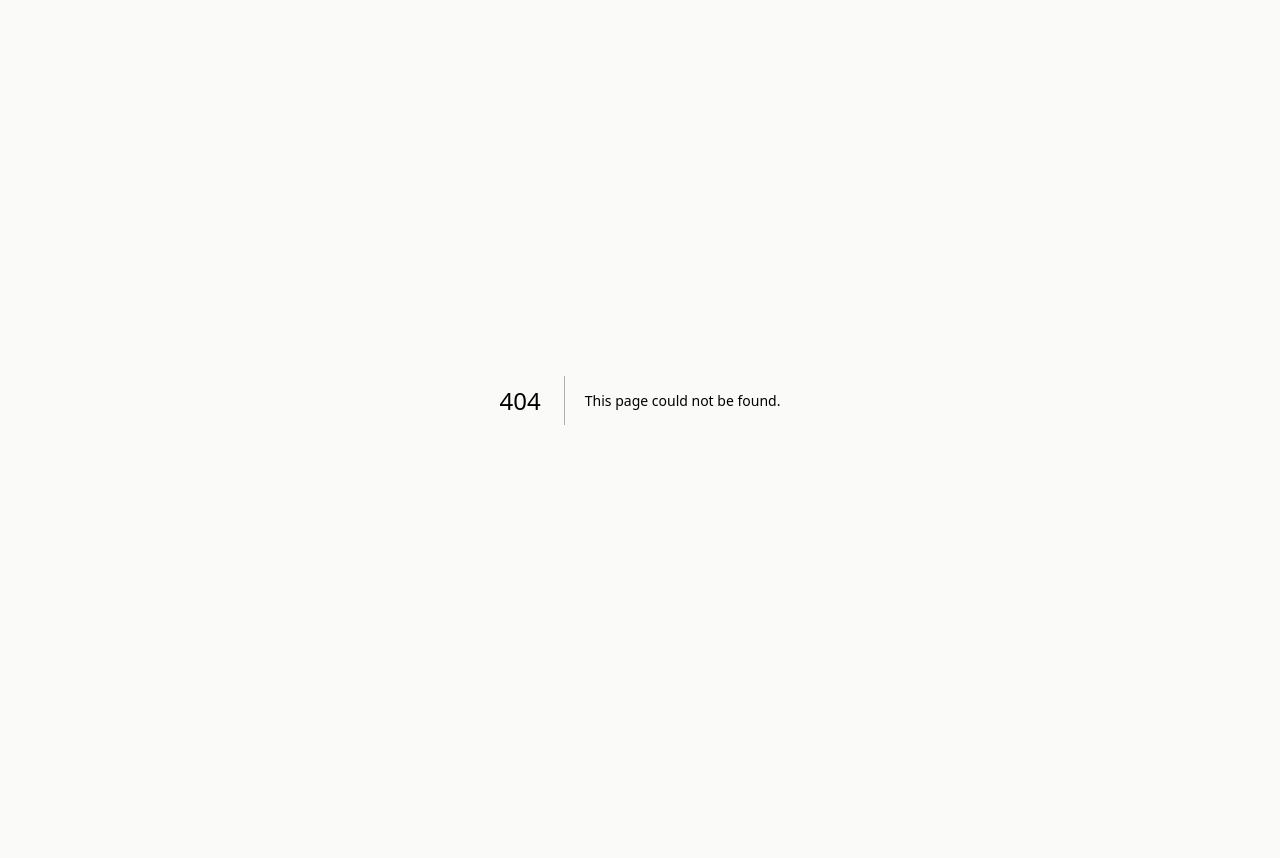
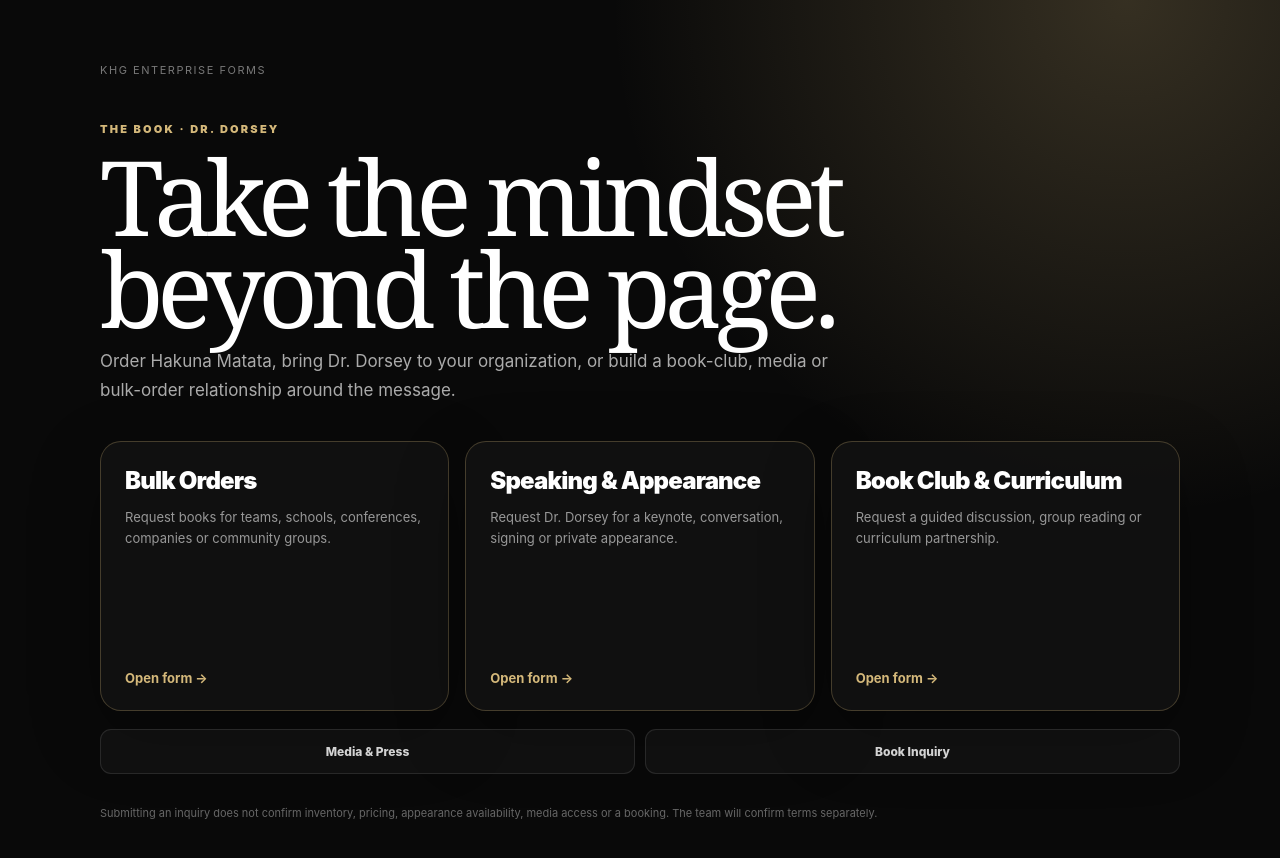
Before and after one commit to dolodorsey/khg-forms, a Next.js app: page /hakuna-matata in a window 1280 px wide. Before the commit this address had no page. Shown: the top 858 px of the page. Before the commit the page ends 800 px from the top, so only its background shows below. Built offline with nearby package versions, Linux system fonts and the light colour scheme.

Commit message:
feat: add Hakuna Matata book platform

```diff
--- /dev/null
+++ b/src/app/hakuna-matata/page.js
@@ -0,0 +1,11 @@
+import PlatformLanding from '../../components/PlatformLanding';
+import { getActivePlatform } from '../../lib/activePlatforms';
+
+export const metadata = {
+  title: 'Hakuna Matata — The Book by Dr. Dorsey',
+  description: 'Order Hakuna Matata or submit bulk-order, speaking, book-club and media inquiries.',
+};
+
+export default function HakunaMatataPage() {
+  return <PlatformLanding slug="hakuna-matata" platform={getActivePlatform('hakuna-matata')} />;
+}
```
